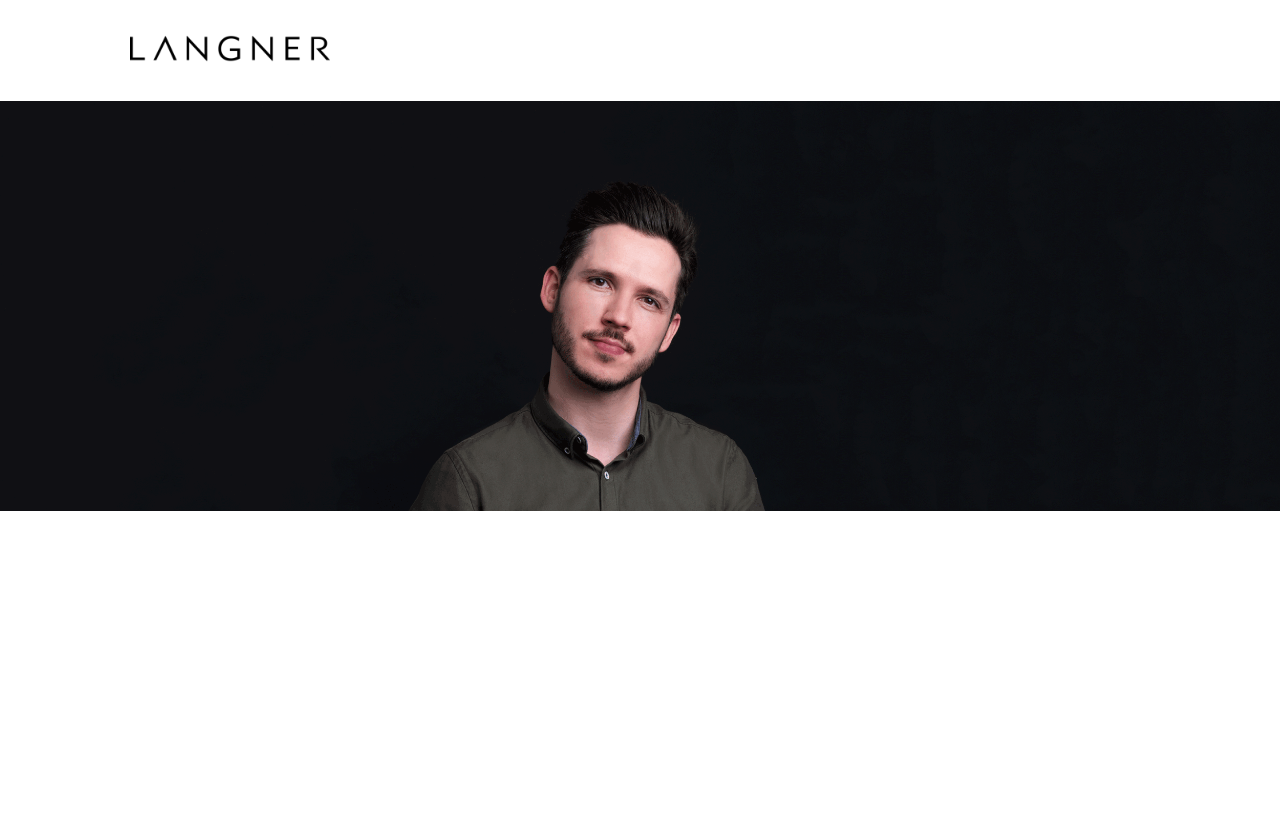
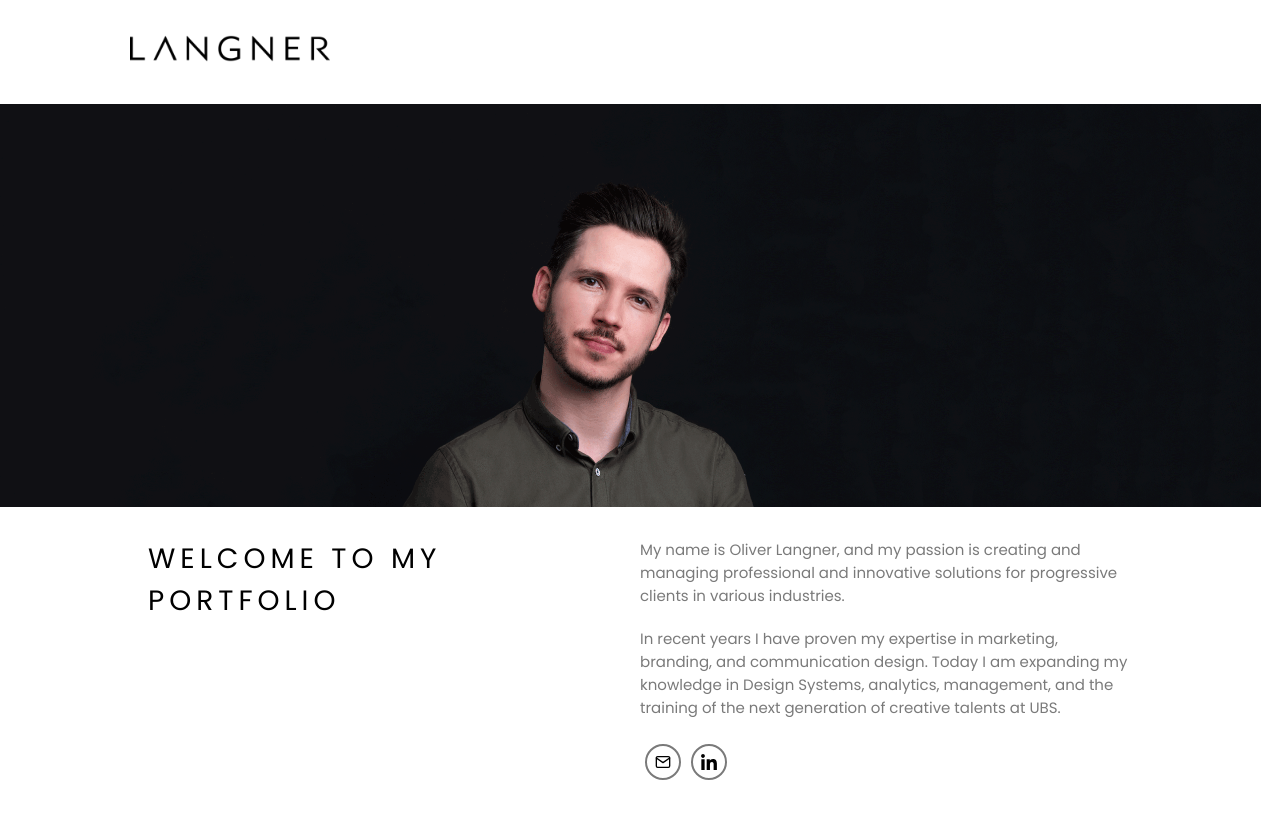
Before and after one commit to sharjeelremote/OliveLanger-OnlinePortfolio, a plain HTML site: page Index.html in a window 1280 px wide. Before the commit the page ends 800 px from the top, so only its background shows below. Drawn offline with Linux system fonts and the light colour scheme.

Commit message:
hero text div

```diff
--- a/Index.html
+++ b/Index.html
@@ -6,6 +6,12 @@
     <title>Oliver Langer - Online Portfolio</title>
     <link rel="shortcut icon" href="assets/favicon.png" type="image/x-icon" />
     <link rel="stylesheet" href="style.css" />
+    <link rel="preconnect" href="https://fonts.googleapis.com" />
+    <link rel="preconnect" href="https://fonts.gstatic.com" crossorigin />
+    <link
+      href="https://fonts.googleapis.com/css2?family=Poppins:wght@400;700&display=swap"
+      rel="stylesheet"
+    />
   </head>
   <body>
     <header>
@@ -16,7 +22,41 @@
       </div>
     </header>
     <main>
-      <img src="assets/heroImg.png" alt="Langer Oliver" class="heroImg" />
+      <!-- Oliver Image -->
+      <div>
+        <img src="assets/heroImg.png" alt="Langer Oliver" class="hero_img" />
+      </div>
+      <!-- Welcome to  Portfolio -->
+      <div class="portfolio_div">
+        <div class="portfolio_title_div">
+          <h1 class="portfolioTitle">WELCOME TO MY <br />PORTFOLIO</h1>
+        </div>
+        <div class="portfolio_para_div">
+          <p>
+            My name is Oliver Langner, and my passion is creating and managing
+            professional and innovative solutions for progressive clients in
+            various industries.
+          </p>
+          <p>
+            In recent years I have proven my expertise in marketing, branding,
+            and communication design. Today I am expanding my knowledge in
+            Design Systems, analytics, management, and the training of the next
+            generation of creative talents at UBS.
+          </p>
+          <div class="icons_div">
+            <a href="" target="_blank" class="icons">
+              <img src="assets/mail.svg" alt="Email" />
+            </a>
+            <a
+              href="https://www.linkedin.com/in/oliver-langner"
+              target="_blank"
+              class="icons"
+            >
+              <img src="assets/linkedin.svg" alt="Linkdin" />
+            </a>
+          </div>
+        </div>
+      </div>
     </main>
   </body>
 </html>
--- a/style.css
+++ b/style.css
@@ -1,6 +1,13 @@
 * {
   padding: 0;
   margin: 0;
+  font-family: "Poppins", serif;
+
+  font-style: normal;
+}
+
+:root {
+  --gray: #7a7a7a;
 }
 
 /* Header section */
@@ -17,14 +24,59 @@ header {
 
 /* Olive Langer Image */
 
-.heroImg {
-  width: 100vw;
+.hero_img {
+  width: 98.5vw;
   height: auto; /* Default height */
   object-fit: cover;
   object-position: center; /* Centers image */
   display: block;
 }
 
+/* Portfolio div */
+.portfolio_div {
+  margin: 0px 31px;
+  padding: 31px 100px;
+  display: flex;
+}
+.portfolio_title_div {
+  width: 50%;
+}
+.portfolioTitle {
+  letter-spacing: 5px;
+  font-weight: 200;
+  font-size: 28px;
+  padding: 0px 17px;
+}
+.portfolio_para_div {
+  width: 50%;
+  padding: 0px 17px 17px 17px;
+}
+.portfolio_para_div p {
+  margin-bottom: 20px;
+  color: var(--gray);
+  font-size: 15px;
+}
+.icons_div {
+  display: flex;
+}
+.icons {
+  border: 2px solid var(--gray);
+  border-radius: 80%;
+  margin: 5px;
+  padding: 8px;
+  display: flex;
+  width: 16px;
+  height: 16px;
+  transition: background-color 0.3s ease-in-out;
+  cursor: pointer;
+}
+
+.icons:hover {
+  background-color: black;
+}
+.icons img:hover {
+  filter: invert(1);
+}
 /* Responsivnes for all devices */
 
 /* Mobile devices */
@@ -39,7 +91,7 @@ header {
     height: 24px;
   }
 
-  .heroImg {
+  .hero_img {
     height: 65vh; /* Adjusted height for mobile */
     object-fit: cover;
     object-position: 45% center;
@@ -52,7 +104,7 @@ header {
     padding: 15px 20px;
     background-color: white;
   }
-  .heroImg {
+  .hero_img {
     height: 65vh; /* Adjusted height for mobile */
     object-fit: cover;
     object-position: 45% center;
```
Also changed, not shown: assets/linkedin.svg (added), assets/mail.svg (added).
